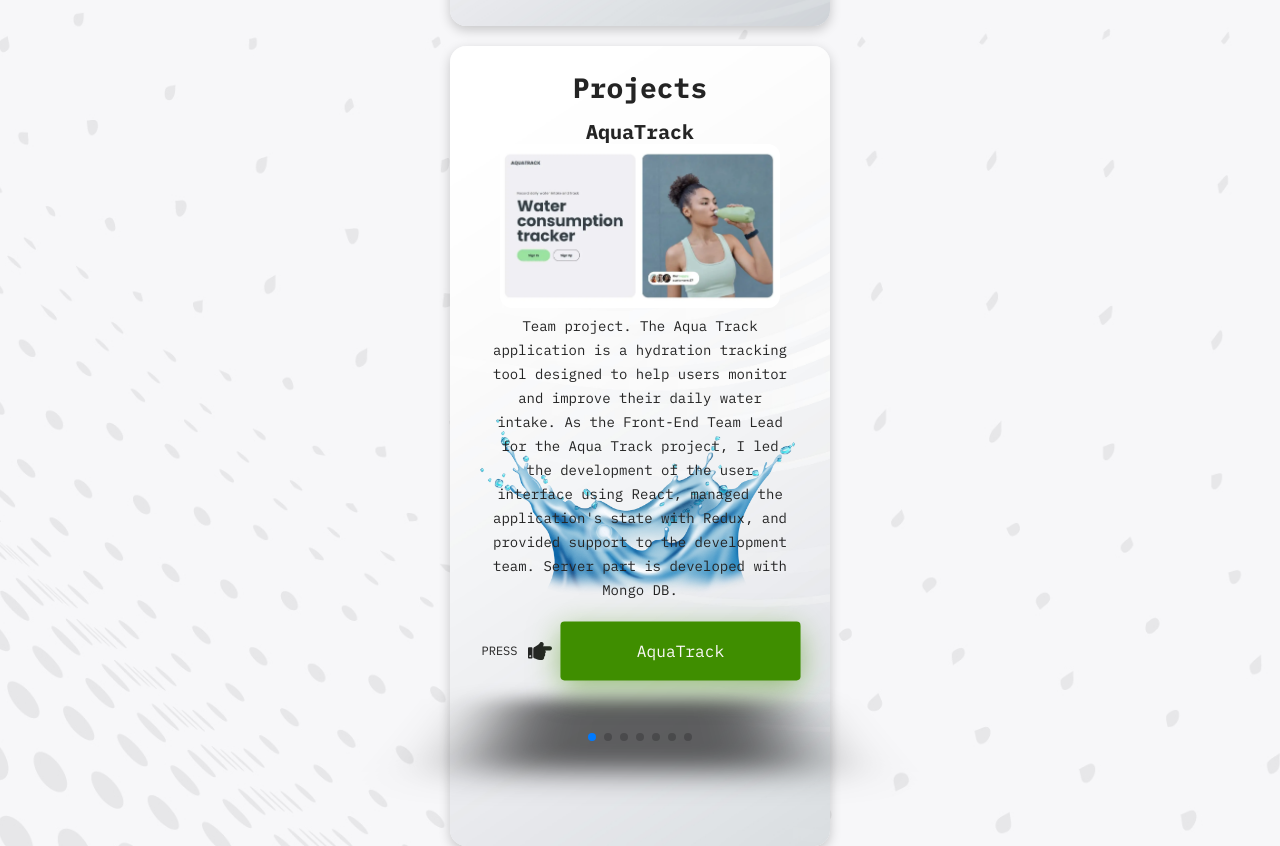
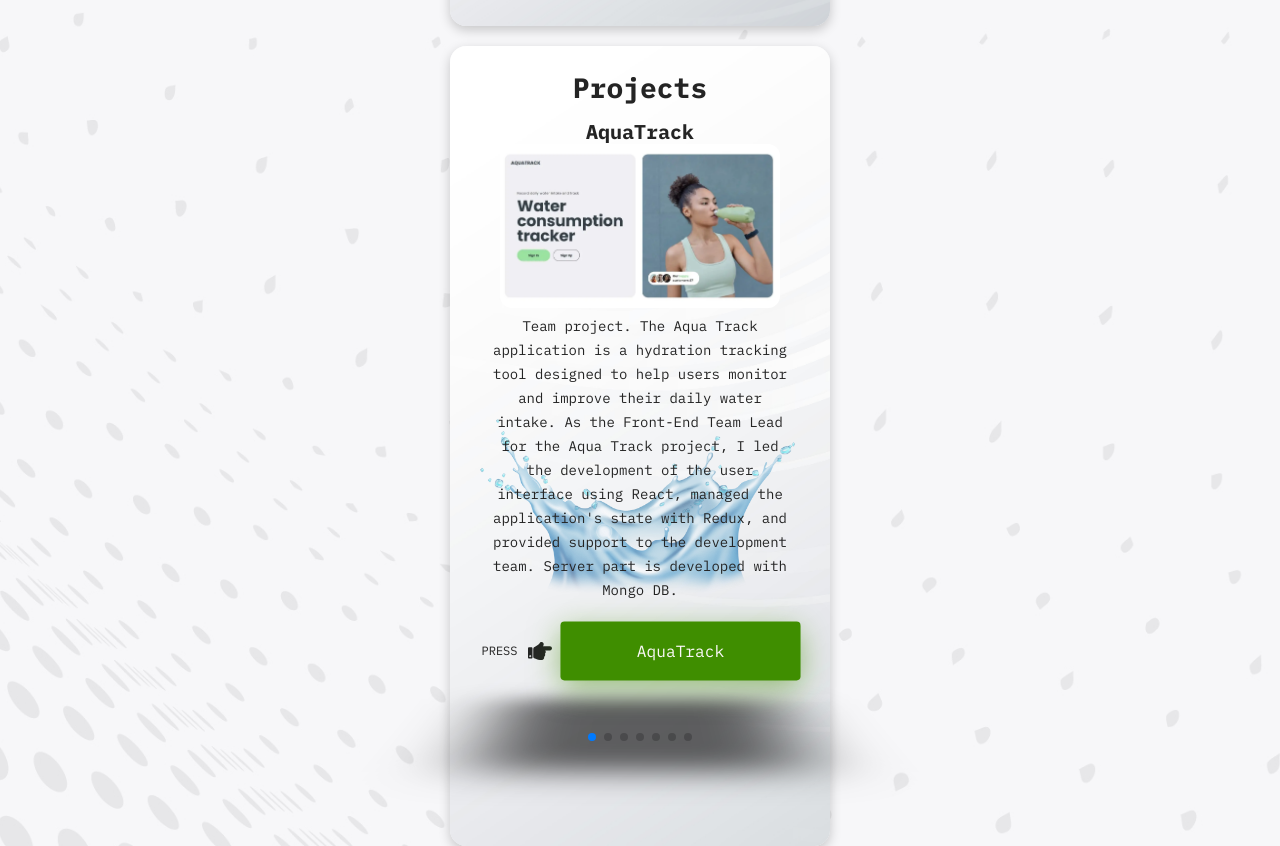
Before and after one commit to DmytroK-goit/Portfolio, a React (Vite) app: page / in a window 1280 px wide. Shown: the part 2180-3026 px from the top of the page. Built offline with nearby package versions, Linux system fonts and the light colour scheme.

Commit message:
add opacity in bg img

```diff
--- a/src/Components/Projects/IndividualStyles.module.scss
+++ b/src/Components/Projects/IndividualStyles.module.scss
@@ -17,84 +17,183 @@
     gap: 16px;
   }
 }
-.aquaTrack {
+// .aquaTrack {
+//   background-image: url(../../images/AquaTrack/water.png);
+//   background-size: 100%;
+//   background-position: center;
+//   background-repeat: no-repeat;
+//   background-position: right 0px bottom 0px;
+//   @include media(desktop) {
+//     background-size: 50%;
+//     background-position: right 0px bottom -125px;
+//   }
+// }
+
+// .finance {
+//   background-image: url(../../images/finance/finance.png);
+//   background-size: 80%;
+//   background-position: center;
+//   background-repeat: no-repeat;
+//   background-position: right 40px bottom 48px;
+//   @include media(desktop) {
+//     background-size: 30%;
+//     background-position: right 50px bottom 10px;
+//   }
+// }
+// .phoneBook {
+//   background-image: url(../../images/PhoneBook/phoneBook.png);
+//   background-size: 85%;
+//   background-position: center;
+//   background-repeat: no-repeat;
+//   background-position: right 30px bottom 80px;
+//   @include media(desktop) {
+//     background-size: 30%;
+//     background-position: right 40px bottom 8px;
+//   }
+// }
+// .movies {
+//   background-image: url(../../images/movies/movie.png);
+//   background-size: 80%;
+//   background-position: center;
+//   background-repeat: no-repeat;
+//   background-position: right 50px bottom 80px;
+//   @include media(desktop) {
+//     background-size: 25%;
+//     background-position: right 169px bottom -35px;
+//   }
+// }
+// .portfolio {
+//   background-image: url(../../images/portfolio/portf.png);
+//   background-size: 80%;
+//   background-position: center;
+//   background-repeat: no-repeat;
+//   background-position: right 0px bottom 80px;
+//   @include media(desktop) {
+//     background-size: 25%;
+//     background-position: right 90px bottom 45px;
+//   }
+// }
+// .sparkart {
+//   background-image: url(../../images/SparkArt/sparkArt.png);
+//   background-size: 80%;
+//   background-position: center;
+//   background-repeat: no-repeat;
+//   background-position: right 0px bottom 40px;
+//   @include media(desktop) {
+//     background-size: 30%;
+//     background-position: right 90px bottom -35px;
+//   }
+// }
+// .trucks {
+//   background-image: url(../../images/Trucks/campers2.png);
+//   background-size: 90%;
+//   background-position: center;
+//   background-repeat: no-repeat;
+//   background-position: right 0px bottom 70px;
+//   @include media(desktop) {
+//     background-size: 35%;
+//     background-position: right 90px bottom 70px;
+//   }
+// }
+.aquaTrack,
+.finance,
+.phoneBook,
+.movies,
+.portfolio,
+.sparkart,
+.trucks {
+  position: relative;
+  z-index: 1;
+
+  &::before {
+    content: "";
+    position: absolute;
+    inset: 0;
+    background-repeat: no-repeat;
+    background-size: contain;
+    opacity: 0.6;
+    z-index: -1;
+    pointer-events: none;
+  }
+}
+
+.aquaTrack::before {
   background-image: url(../../images/AquaTrack/water.png);
   background-size: 100%;
-  background-position: center;
-  background-repeat: no-repeat;
   background-position: right 0px bottom 0px;
+
   @include media(desktop) {
     background-size: 50%;
     background-position: right 0px bottom -125px;
   }
 }
 
-.finance {
+.finance::before {
   background-image: url(../../images/finance/finance.png);
   background-size: 80%;
-  background-position: center;
-  background-repeat: no-repeat;
   background-position: right 40px bottom 48px;
+
   @include media(desktop) {
     background-size: 30%;
     background-position: right 50px bottom 10px;
   }
 }
-.phoneBook {
+
+.phoneBook::before {
   background-image: url(../../images/PhoneBook/phoneBook.png);
   background-size: 85%;
-  background-position: center;
-  background-repeat: no-repeat;
   background-position: right 30px bottom 80px;
+
   @include media(desktop) {
     background-size: 30%;
     background-position: right 40px bottom 8px;
   }
 }
-.movies {
+
+.movies::before {
   background-image: url(../../images/movies/movie.png);
   background-size: 80%;
-  background-position: center;
-  background-repeat: no-repeat;
   background-position: right 50px bottom 80px;
+
   @include media(desktop) {
     background-size: 25%;
     background-position: right 169px bottom -35px;
   }
 }
-.portfolio {
+
+.portfolio::before {
   background-image: url(../../images/portfolio/portf.png);
   background-size: 80%;
-  background-position: center;
-  background-repeat: no-repeat;
   background-position: right 0px bottom 80px;
+
   @include media(desktop) {
     background-size: 25%;
     background-position: right 90px bottom 45px;
   }
 }
-.sparkart {
+
+.sparkart::before {
   background-image: url(../../images/SparkArt/sparkArt.png);
   background-size: 80%;
-  background-position: center;
-  background-repeat: no-repeat;
   background-position: right 0px bottom 40px;
+
   @include media(desktop) {
     background-size: 30%;
     background-position: right 90px bottom -35px;
   }
 }
-.trucks {
+
+.trucks::before {
   background-image: url(../../images/Trucks/campers2.png);
   background-size: 90%;
-  background-position: center;
-  background-repeat: no-repeat;
   background-position: right 0px bottom 70px;
+
   @include media(desktop) {
     background-size: 35%;
     background-position: right 90px bottom 70px;
   }
 }
+
 .title {
   margin: 0;
   text-align: center;
```
